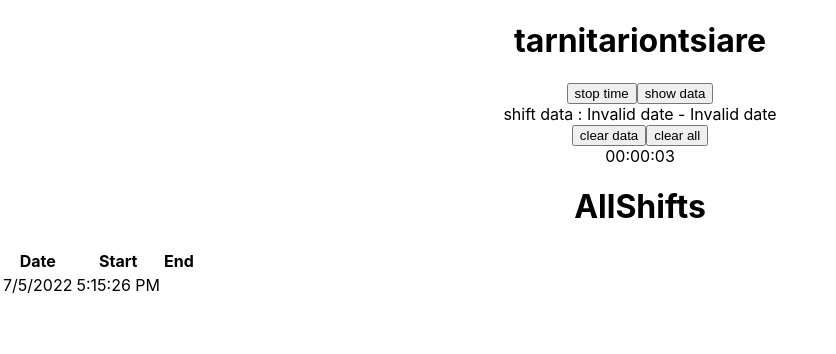
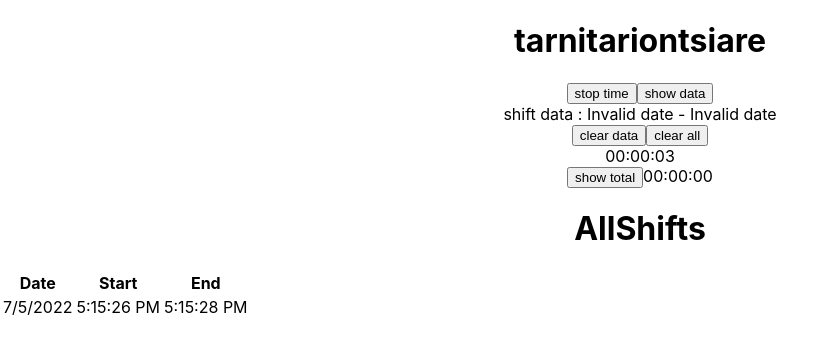
Before and after one commit to leeya018/shift-sign, a React (Create React App) app: page / in a window 1280 px wide. Both pictures are taken after a click on the button "start time". Shown: the top 354 px of the page, without its empty margins (0-836 px from the left). Built offline with nearby package versions, Linux system fonts and the light colour scheme.

Commit message:
show the total time of work

```diff
--- a/src/AllShifts.jsx
+++ b/src/AllShifts.jsx
@@ -1,5 +1,6 @@
 import React, { useState, useEffect } from 'react'
 
+import moment from 'moment'
 
 
 const TIME_OBJ_NAME = "TIME_OBJ_NAME"
@@ -8,6 +9,8 @@ const TIME_OBJ_NAME = "TIME_OBJ_NAME"
 export default function AllShifts({ timer }) {
 
   const [shifts, setShifts] = useState(null)
+  const [totalSeconds, setTotalSeconds] = useState(0)
+
 
   useEffect(() => {
     let shiftsStr = localStorage.getItem(TIME_OBJ_NAME)
@@ -15,8 +18,44 @@ export default function AllShifts({ timer }) {
     setShifts(JSON.parse(shiftsStr))
   }, [timer])
 
+  function getDiff(start, end){
+    let diff = new Date(end).getTime() -  new Date(start).getTime()
+    return parseInt(diff / 1000);
+  }
+
+  function getTotalTime() {
+    let totalSecondsTmp = 0
+    Object.keys(shifts).map(key => {
+      totalSecondsTmp += getDiff(shifts[key]["start"], shifts[key]["end"])
+
+    })
+    setTotalSeconds(totalSecondsTmp)
+  }
+
+  function showTime(time){
+    return moment(time).format('LTS')
+  }
+
+
+
+
+  function showClock(time){
+    let minutes, seconds, hours
+    seconds = parseInt(time % 60, 10);
+    minutes = parseInt(time / 60 % 60 , 10)
+    hours = parseInt(time / 3600, 10);
+
+    seconds = seconds < 10 ? "0" + seconds : seconds;
+    minutes = minutes < 10 ? "0" + minutes : minutes;
+    hours = hours < 10 ? "0" + hours : hours;
+
+    return `${hours}:${minutes}:${seconds}`
+  }
+
   return (
     <div>
+      <button onClick={getTotalTime}>show total</button>
+      <span>{showClock(totalSeconds)}</span>
       <h1>AllShifts</h1>
       <table>
         <thead>
@@ -35,22 +74,12 @@ export default function AllShifts({ timer }) {
             return (
               <tr key={key}>
                 <td>{key}</td>
-                <td>{shifts[key].start}</td>
-                <td>{shifts[key].end}</td>
+                <td>{showTime(shifts[key].start)}</td>
+                <td>{showTime(shifts[key].end)}</td>
               </tr>
             )
           })
           }
-          {/* {shifts && shifts.map(function(object, key){
-        return (
-          <tr key={key}>
-            <td>{key}</td>
-            <td>{object[key].start}</td>
-            <td>{object[key].end}</td>
-          </tr>
-        )
-    })} */}
-
         </tbody>
       </table>
     </div>
--- a/src/App.jsx
+++ b/src/App.jsx
@@ -92,11 +92,13 @@ function App() {
       timeObject[todayKey] = {}
     }
     if (inShift) {
-      timeObject[todayKey]["end"] = moment(new Date()).format('LTS')
+      timeObject[todayKey]["end"] = new Date()
+
       setStop(true)
     } else {
       let startTime = new Date()
-      timeObject[todayKey]["start"] = moment(startTime).format('LTS')
+      timeObject[todayKey]["start"] = startTime
+
       setTimer(1)
 
     }
@@ -107,12 +109,12 @@ function App() {
 
   function updateTimerStr(time) {
     let minutes, seconds, hours
-    minutes = parseInt(time / 60, 10)
     seconds = parseInt(time % 60, 10);
+    minutes = parseInt(time / 60 % 60 , 10)
     hours = parseInt(time / 3600, 10);
 
+    seconds = seconds < 10 ? "0" + seconds : seconds;
     minutes = minutes < 10 ? "0" + minutes : minutes;
-    seconds = seconds < 10 ? "0" + seconds : seconds;
     hours = hours < 10 ? "0" + hours : hours;
 
     setTimerStr(`${hours}:${minutes}:${seconds}`)
```
